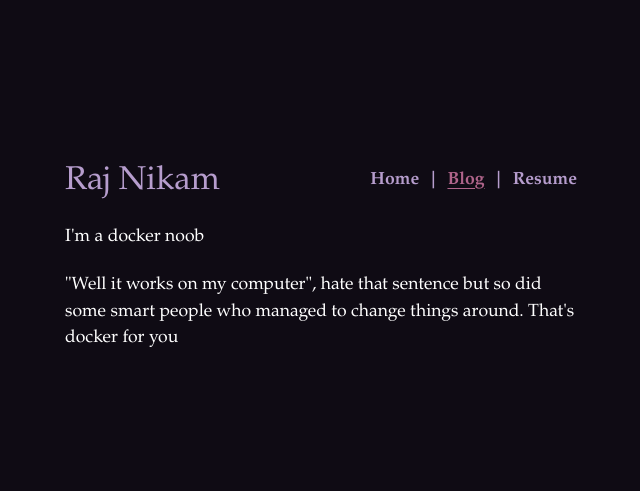
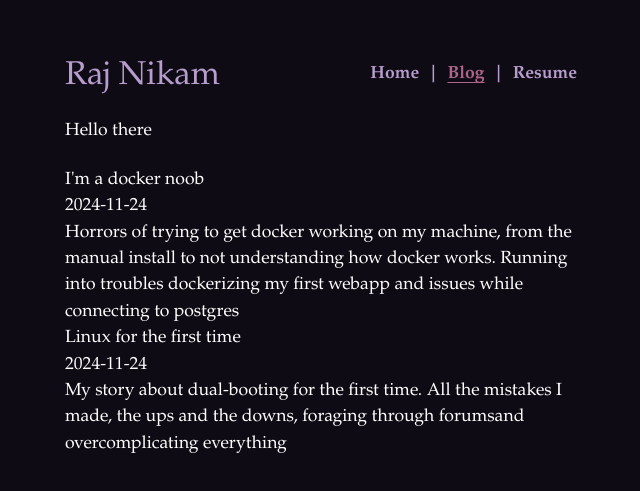
Before and after one commit to craniacshencil/rajnikam, a React (Vite) app: page /blogs in a window 1280 px wide. Shown: the part 143-634 px from the top of the page, without its empty margins (319-959 px from the left). Built offline with nearby package versions, Linux system fonts and the light colour scheme.

Commit message:
Fetch frontmatter for blogs
- Add simple blogcard component to display the blogs

```diff
--- /dev/null
+++ b/src/components/Blogcard.tsx
@@ -0,0 +1,18 @@
+interface blogCardInputs {
+  title: string;
+  date: Date;
+  excerpt: string;
+}
+
+const Blogcard: React.FC<blogCardInputs> = ({ title, date, excerpt }) => {
+  console.log("card created");
+  return (
+    <div>
+      <div>{title}</div>
+      <div>{date.toString()}</div>
+      <div>{excerpt}</div>
+    </div>
+  );
+};
+
+export default Blogcard;
--- a/src/components/Header.tsx
+++ b/src/components/Header.tsx
@@ -1,6 +1,5 @@
 import clsx from "clsx";
 import { twMerge } from "tailwind-merge";
-import React from "react";
 interface headerInputs {
   activeTab: "home" | "blog" | "resume";
 }
@@ -38,7 +37,7 @@ const Header: React.FC<headerInputs> = ({ activeTab }) => {
           className={twMerge(
             clsx(
               activeTab == "resume" &&
-                "underline underline-offset-4 text-accent",
+              "underline underline-offset-4 text-accent",
             ),
             "hover:text-secondary transition duration-300",
           )}
--- a/src/routes/Blogs.tsx
+++ b/src/routes/Blogs.tsx
@@ -1,9 +1,9 @@
 import Header from "../components/Header";
-import React from "react";
-import DockerNoob from "../blogs/docker_noob.mdx";
+import Blogcard from "../components/Blogcard";
+import { useEffect, useState } from "react";
 const modules = import.meta.glob("../blogs/*.mdx");
 
-interface blogInfo {
+export interface blogInfo {
   title: string;
   slug: string;
   date: Date;
@@ -11,40 +11,43 @@ interface blogInfo {
 }
 
 async function getBlogFrontmatter() {
-  const blogList: blogInfo[] = [];
   // Check out import.meta.glob docs on vite
   // Check out frontmatter guide on mdx
-  Object.keys(modules).forEach((fileName) => {
-    modules[fileName]().then((file: any) => {
-      const blog: blogInfo = {
+  const blogList: blogInfo[] = await Promise.all(
+    Object.keys(modules).map(async (fileName) => {
+      const file: any = await modules[fileName]();
+      return {
         title: file.title,
-        slug: file.title,
+        slug: file.slug,
         date: file.date,
         excerpt: file.excerpt,
       };
-      blogList.push(blog);
-    });
-  });
+    }),
+  );
   return blogList;
 }
 
 const Blog: React.FC = () => {
-  // Getting frontmatter from blogs to display all the blogs
-  let blogList: blogInfo[];
-  try {
-    getBlogFrontmatter().then((data) => {
-      blogList = data;
-      console.log(blogList);
-    });
-  } catch (err) {
-    console.log(err);
-  }
+  const [blogs, setblogs] = useState<blogInfo[]>([]);
+  useEffect(() => {
+    getBlogFrontmatter().then((blogList) => setblogs(blogList));
+  }, []);
 
   return (
     <div className="dark text-white flex flex-col justify-center bg-background items-center">
       <div className="min-h-screen w-10/12 md:m-10 lg:m-0 xl:w-2/5 flex justify-center items-start flex-col gap-5">
         <Header activeTab="blog" />
-        <DockerNoob />
+        <div>Hello there</div>
+        <div>
+          {blogs.map((blog: blogInfo) => (
+            <Blogcard
+              key={blog.slug}
+              title={blog.title}
+              date={blog.date}
+              excerpt={blog.excerpt}
+            />
+          ))}
+        </div>
       </div>
     </div>
   );
```
